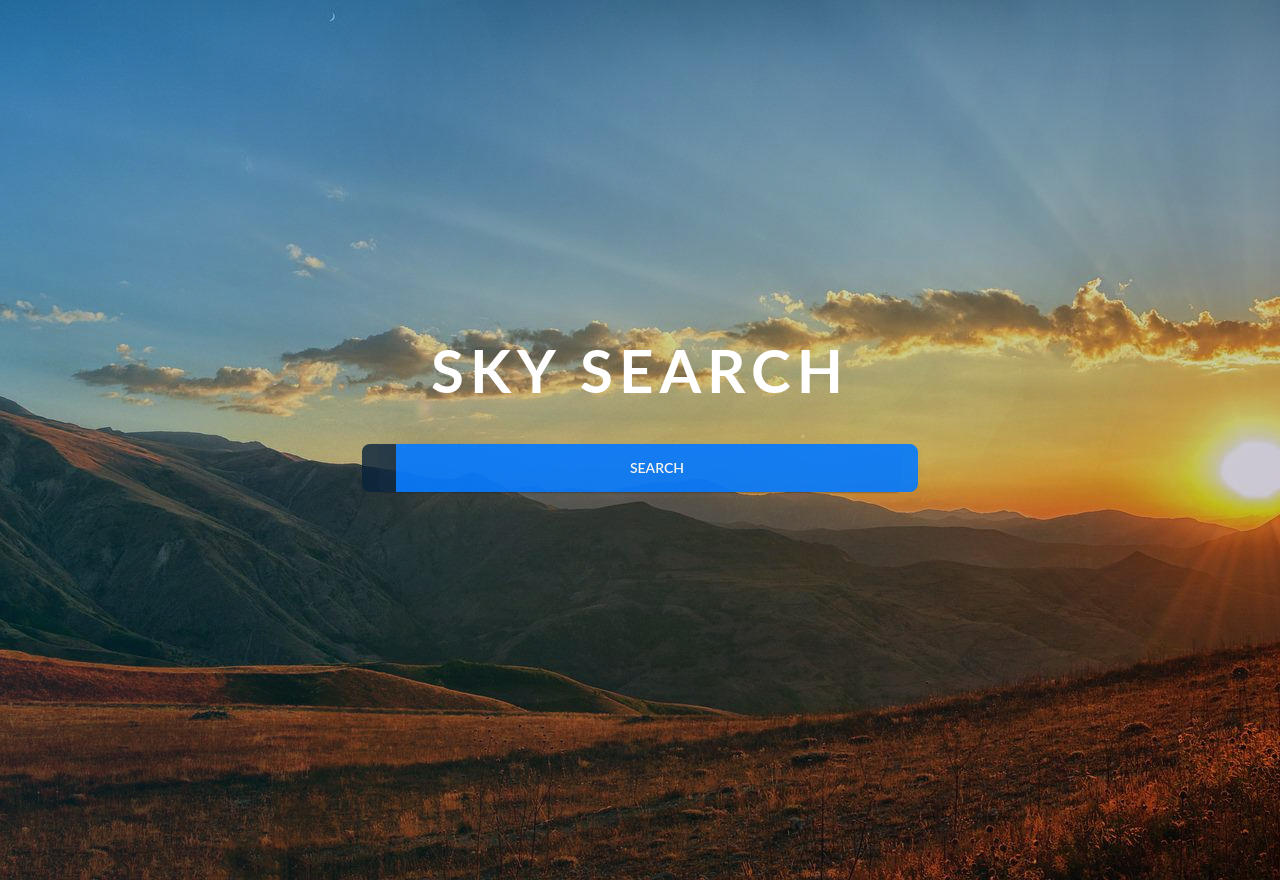
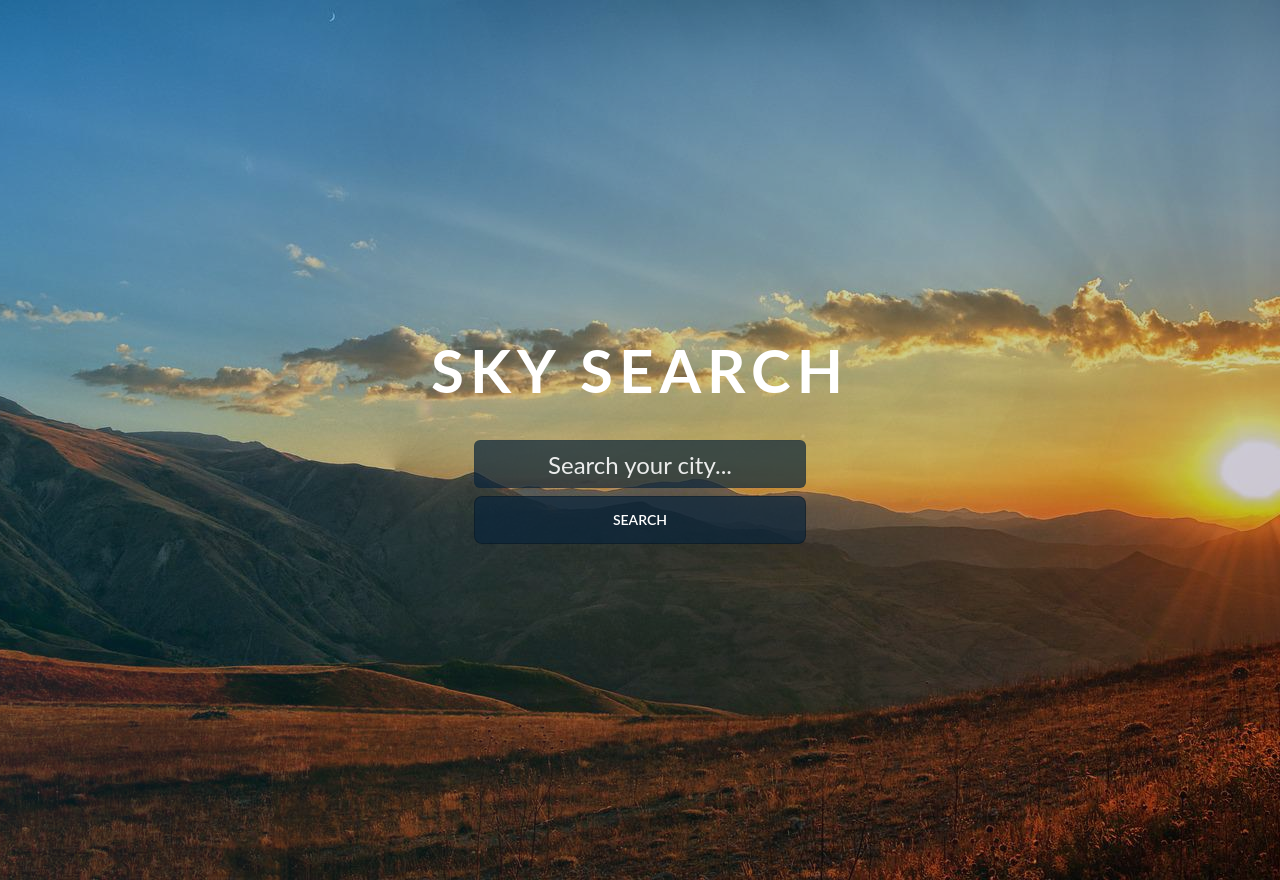
Before and after one commit to matthewfee/weather, a Next.js app: page / in a window 1280 px wide. Built offline with nearby package versions, Linux system fonts and the light colour scheme.

Commit message:
separated button to bottom, removed blue border on input section

```diff
--- a/components/SearchForm.js
+++ b/components/SearchForm.js
@@ -12,11 +12,10 @@ const SearchForm = ({
   weather,
 }) => (
   <div
-    className={`location-input form-control  flex-col justify-center w-full items-center relative transition-all duration-[1000ms] ease-in text-white  ${
+    className={`location-input form-control flex-col justify-center gap-2 items-center relative transition-all duration-[1000ms] ease-in text-white my-4  ${
       weather ? 'mt-0' : 'bottom-0 mt-auto'
     }`}
   >
-    <div className="shadow-sm shadow-black/25 bg-slate-500/25 md:mx-4 w-[95%] mx-2 my-1 mb-2  rounded-md input-group input-group-lg flex justify-center items-center m-0 ">
     <SearchInput
       weather={weather}
       value={location}
@@ -25,17 +24,16 @@ const SearchForm = ({
     />
 
     <Button
-        styles="btn btn-md btn-primary flex flex-row search-button w-full text-white w-[100px] opacity-90"
+      styles="bg-[#09243B]/70 border-black/25 btn-md flex flex-row w-full text-white w-[100px]"
       callback={searchLocation}
     >
       {!loading && `Search`}
-      </Button>
-    </div>
       {loading && (
         <div className="loader-container absolute top-50 right-30">
           <Loader />
         </div>
       )}
+    </Button>
   </div>
 );
 
--- a/components/SearchInput.js
+++ b/components/SearchInput.js
@@ -3,8 +3,8 @@ const SearchInput = ({ weather, value, onChange, onKeyPress }) => (
     type="text"
     htmlFor="location-input"
     placeholder="Search your city..."
-    className={`input location-input h-3rem p-4 border-transparent text-center text-2xl w-[100%]  transition-color text-white duration-[2000ms] input-primary z-10 bg-[#09243B]/5 900/60 ease-in-out md:w-full placeholder:text-white/90  ${
-      weather ? 'w-full bg-[#09243B]/5' : 'bg-[#09243B]/80 md:w-full'
+    className={`location-input h-[3rem] rounded-md p-4 text-center text-2xl text-white duration-[2000ms] border border-black/5 focus:outline-none bg-[#09243B]/70 input-primary md:w-full placeholder:text-white/90  ${
+      weather ? 'border-2 border-black' : 'bg-[#09243B]/70'
     }  `}
     value={value}
     onChange={onChange}
--- a/components/SiteHeader.js
+++ b/components/SiteHeader.js
@@ -1,11 +1,5 @@
-const SiteHeader = ({ weather }) => (
-  <h2
-    className={`absolute tracking-widest text-center w-fit rounded px-2 font-bold letter uppercase ${
-      weather
-        ? 'opacity-95 top-[-40px] text-2xl bg-[#023469]/50'
-        : 'opacity-100 top-[-100px] text-3xl md:text-6xl text-white no-wrap'
-    } text-white `}
-  >
+const SiteHeader = () => (
+  <h2 className="absolute tracking-widest text-center w-fit rounded px-2 font-bold letter uppercase opacity-100 top-[-100px] text-3xl md:text-6xl text-white no-wra">
     Sky Search
   </h2>
 );
--- a/pages/index.js
+++ b/pages/index.js
@@ -89,7 +89,7 @@ export const Home = () => {
   return (
     <div data-theme="winter" className="font-lato">
       <HeroLayout isDaytime={isDaytime} weather={weather}>
-        <SiteHeader weather={weather} />
+        {!weather && <SiteHeader weather={weather} />}
         <WeatherInfo
           weather={weather}
           temperature={temperature}
```
Lines whose indentation alone changed are shown as unchanged.
